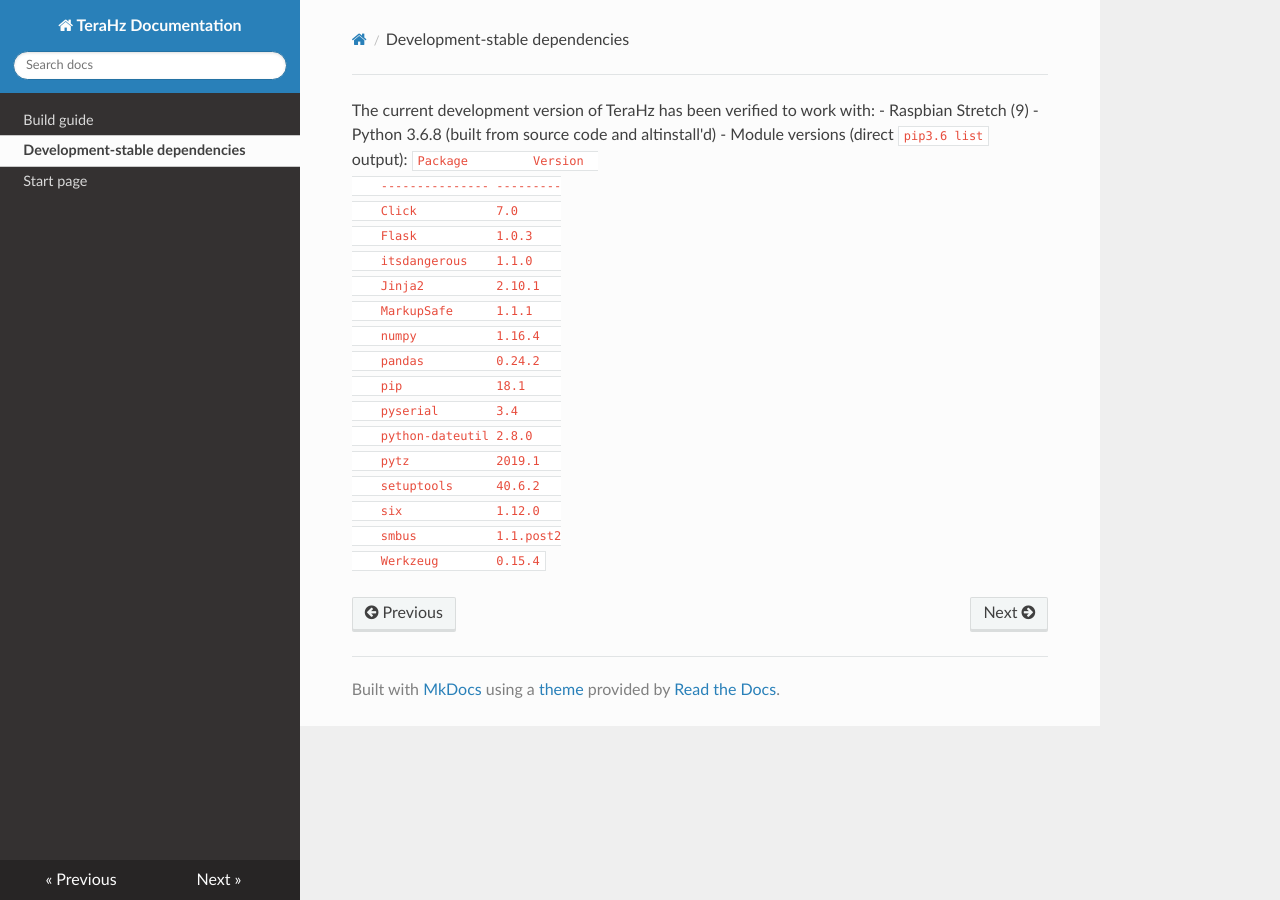
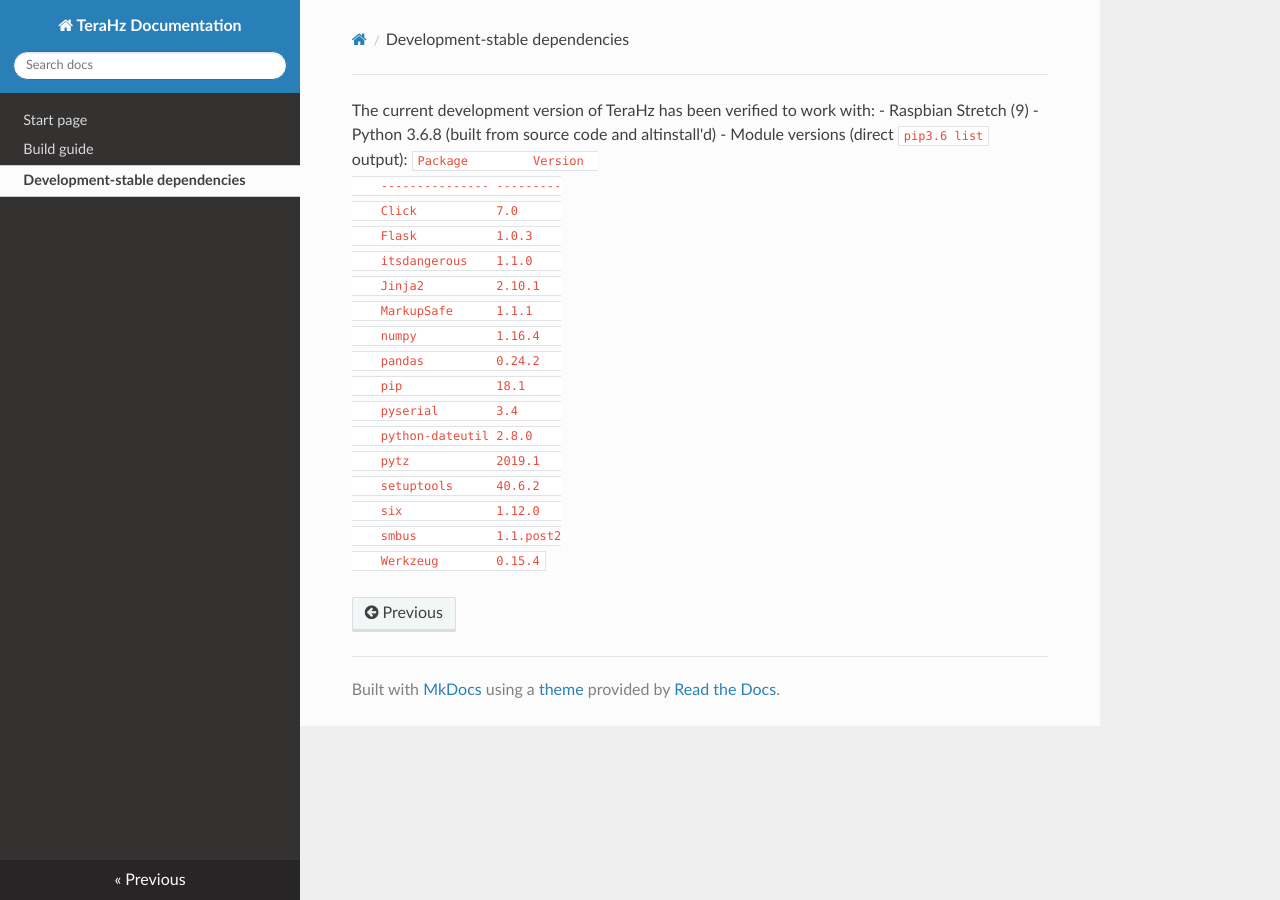
Before and after one commit to cls-02/TeraHz, an MkDocs documentation site: the page built from docs/dependencies.md, in a window 1280 px wide. Built offline with MkDocs 1.6.1, drawn with Linux system fonts in a browser that asks for light colours; nearby versions of some CDN libraries; some of the changed lines change nothing that is shown.

Commit message:
Switched site order

```diff
--- a/mkdocs.yml
+++ b/mkdocs.yml
@@ -1,6 +1,6 @@
 site_name: TeraHz Documentation
 theme: readthedocs
 nav:
+  - Start page: 'index.md'
   - Build guide: 'build.md'
   - Development-stable dependencies: 'dependencies.md'
-  - Start page: 'index.md'
```
